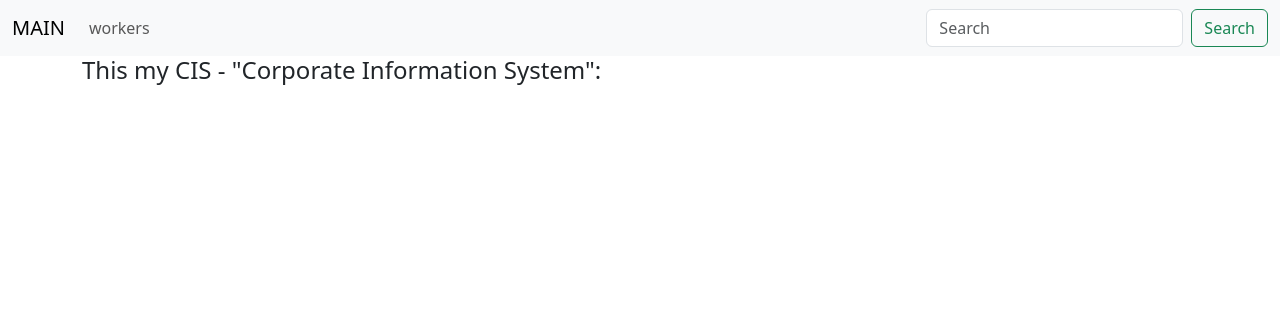
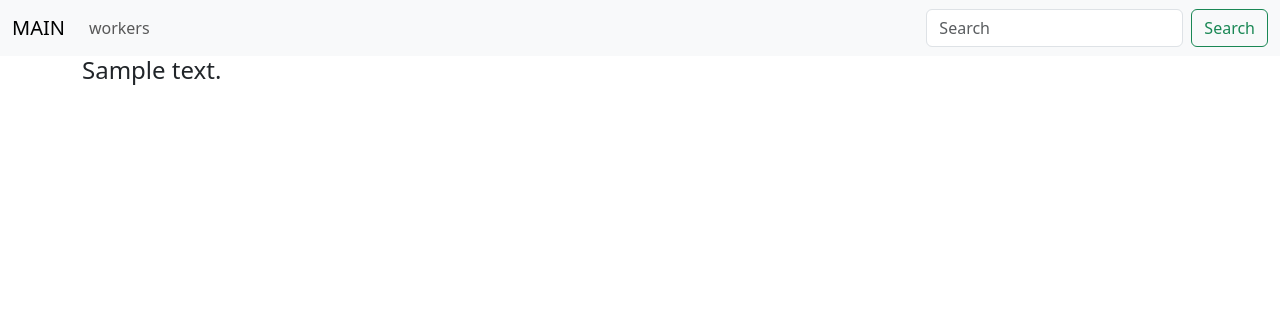
Before and after one commit to EGORLAGNER/CIS, a Django app: template stuff/templates/stuff/main_page.html in a window 1280 px wide. Shown: the top 316 px of the page. Run offline with Django 3.2, Linux system fonts and the light colour scheme; the template is opened without the code that fills it: most values are stand-ins (such as "Sample title", 1, 10 or a date in 2020).

Commit message:
изменено представление главной страницы, текст вынесен из шаблона в класс views.py

```diff
--- a/stuff/templates/stuff/main_page.html
+++ b/stuff/templates/stuff/main_page.html
@@ -1,5 +1,5 @@
 {% extends 'base.html' %}
 
 {% block content %}
-    <h4>This my CIS - "Corporate Information System":</h4>
+    <h4>{{ context }}</h4>
 {% endblock %}
--- a/stuff/views.py
+++ b/stuff/views.py
@@ -8,7 +8,9 @@ class Index(View):
     """Заглавная страница приложения"""
 
     def get(self, request):
-        return render(request, 'stuff/main_page.html')
+        text = 'This my CIS - "Corporate Information System"'
+        context = {'context': text}
+        return render(request, 'stuff/main_page.html', context)
 
 
 class AllWorkers(View):
```
